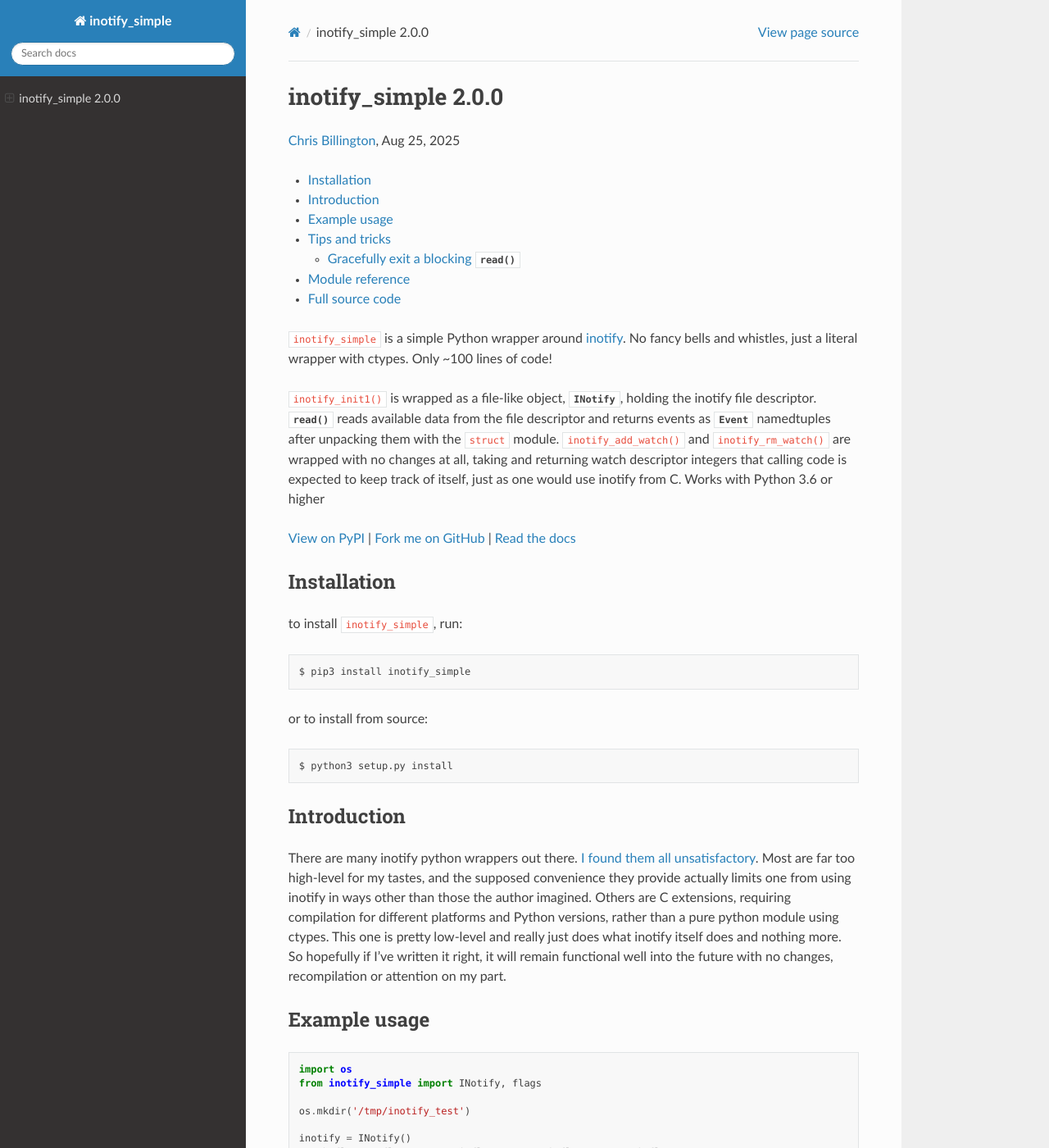
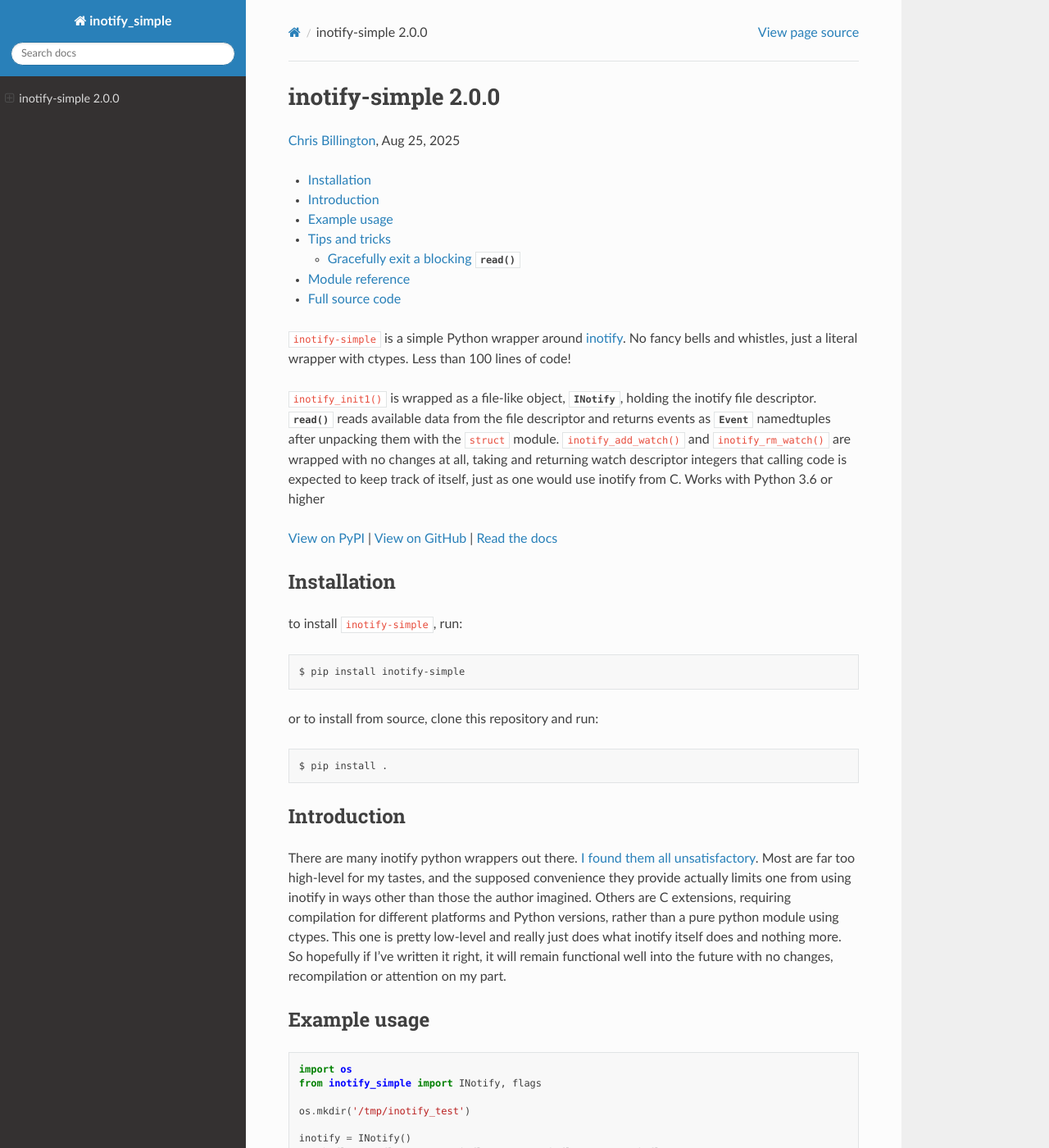
Before and after one commit to chrisjbillington/inotify_simple, a Sphinx documentation site: the page built from doc/index.rst, in a window 1280 px wide and 1400 px high. Shown: the whole window at 82% size. Built offline with Sphinx 7.4.7 and the Read the Docs theme 3.1.0, drawn with Linux system fonts in a browser that asks for light colours.

Commit message:
Refer to the package as `inotify-simple` and update source install instructions
This is how Python packages are named, underscores get normalised to
hyphens in PyPI etc. So we'll follow that.

```diff
--- a/doc/index.rst
+++ b/doc/index.rst
@@ -1,6 +1,6 @@
 
 ========================
-inotify_simple |release|
+inotify-simple |release|
 ========================
 
 `Chris Billington <mailto:chrisjbillington@gmail.com>`_, |today|
@@ -10,9 +10,9 @@
     :local:
 
 
-``inotify_simple`` is a simple Python wrapper around
+``inotify-simple`` is a simple Python wrapper around
 `inotify <http://man7.org/linux/man-pages/man7/inotify.7.html>`_.
-No fancy bells and whistles, just a literal wrapper with ctypes. Only ~100
+No fancy bells and whistles, just a literal wrapper with ctypes. Less than 100
 lines of code!
 
 ``inotify_init1()`` is wrapped as a file-like object, :class:`~inotify_simple.INotify`,
@@ -24,25 +24,25 @@
 keep track of itself, just as one would use inotify from C. Works with Python 3.6 or
 higher
 
-`View on PyPI <http://pypi.python.org/pypi/inotify_simple>`_
-| `Fork me on GitHub <https://github.com/chrisjbillington/inotify_simple>`_
+`View on PyPI <http://pypi.python.org/pypi/inotify-simple>`_
+| `View on GitHub <https://github.com/chrisjbillington/inotify_simple>`_
 | `Read the docs <http://inotify-simple.readthedocs.io>`_
 
 ------------
 Installation
 ------------
 
-to install ``inotify_simple``, run:
+to install ``inotify-simple``, run:
 
 .. code-block:: bash
 
-    $ pip3 install inotify_simple
+    $ pip install inotify-simple
 
-or to install from source:
+or to install from source, clone this repository and run:
 
 .. code-block:: bash
 
-    $ python3 setup.py install
+    $ pip install .
 
 ------------
 Introduction
--- a/pyproject.toml
+++ b/pyproject.toml
@@ -6,7 +6,7 @@
 py-modules = ["inotify_simple"]
 
 [project]
-name = "inotify_simple"
+name = "inotify-simple"
 description = "A simple wrapper around inotify. No fancy bells and whistles, just a literal wrapper with ctypes. Under 100 lines of code!"
 authors = [
     {name = "Chris Billington", email = "chrisjbillington@gmail.com"},
```
Also changed, not shown: README.md (+12 -13 lines).
